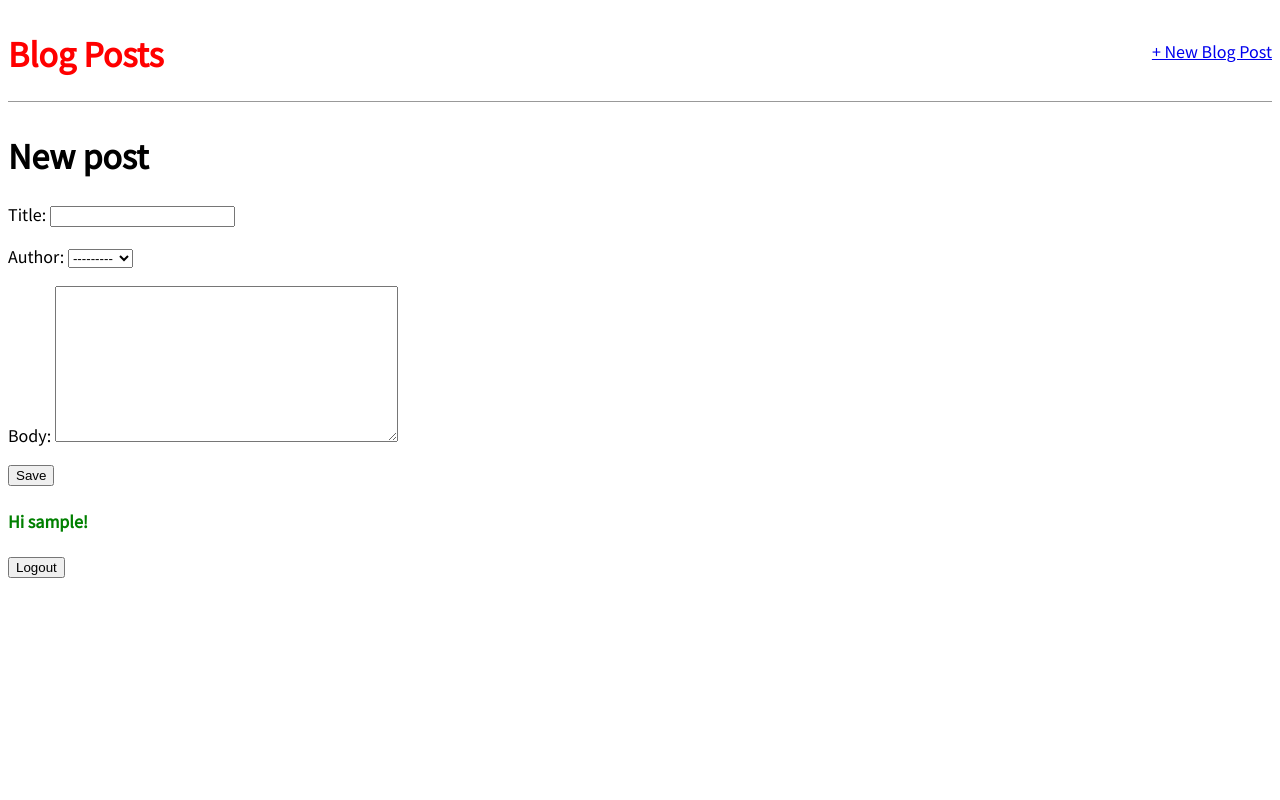
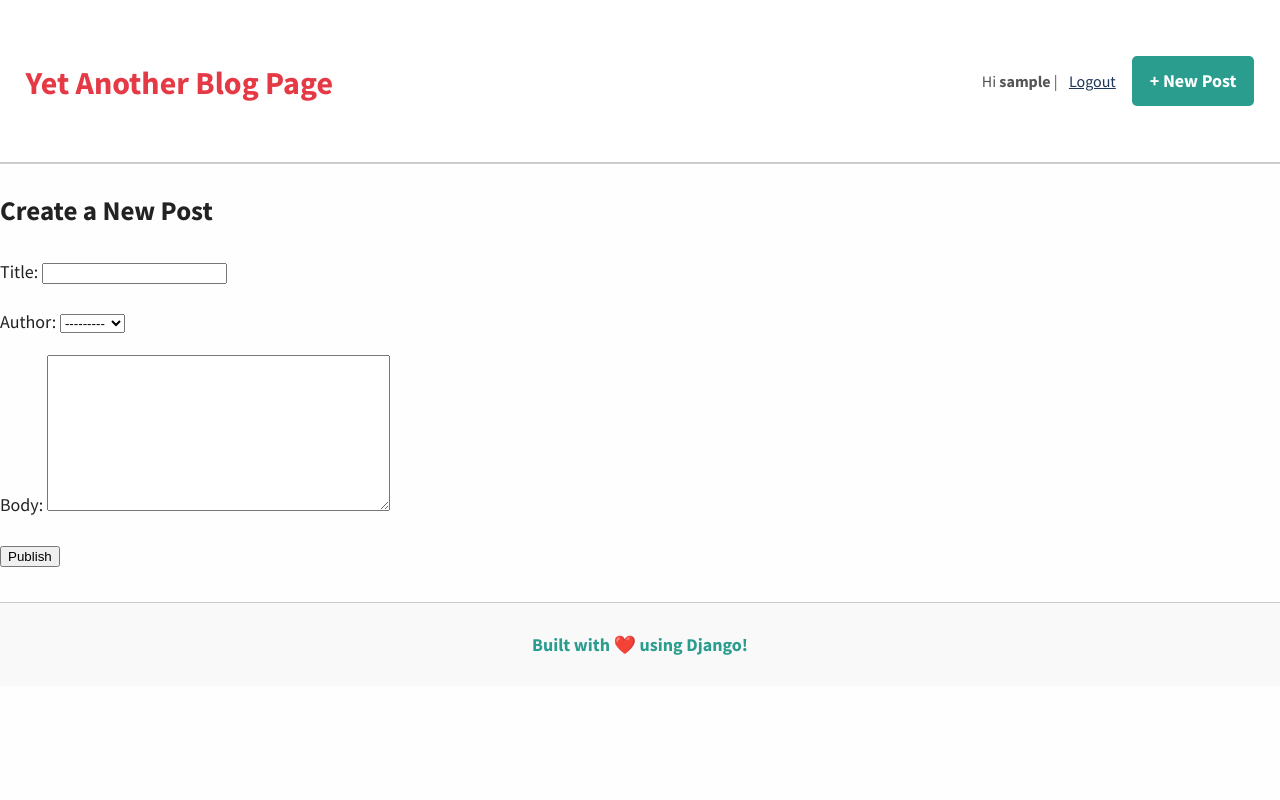
Before and after one commit to eddyctid/crud-project, a Django app: page /blogpost/new/ in a window 1280 px wide. Run offline with Django 5.2, Linux system fonts and the light colour scheme; the visitor is signed in with stand-in values (Sample User, id 1); data comes from the database, SQL or seed files in the repository.

Commit message:
modernize UI

```diff
--- a/static/css/base.css
+++ b/static/css/base.css
@@ -1,46 +1,108 @@
+:root {
+    --font-base: 'Source Sans Pro', sans-serif;
+    --font-size-base: 1.125rem; /* 18px */
+    --color-primary: #e63946;  /* red */
+    --color-secondary: #2a9d8f; /* teal */
+    --color-link: #1d3557;
+    --color-link-hover: #c77dff;
+    --color-border: #ccc;
+    --spacing-section: clamp(1rem, 2vw, 2rem);
+}
+
 body {
-    font-family: 'Source Sans Pro', sans-serif;
-    font-size: 18px;
+    font-family: var(--font-base);
+    font-size: var(--font-size-base);
+    line-height: 1.75;
+    margin: 0;
+    padding: 0;
+    background-color: #fefefe;
+    color: #222;
 }
 
 header {
-    border-bottom: 1px solid #999;
-    margin-bottom: 2rem;
     display: flex;
+    justify-content: space-between;
+    align-items: center;
+    padding: var(--spacing-section);
+    background-color: #ffffff;
+    border-bottom: 2px solid var(--color-border);
+    flex-wrap: wrap;
+    gap: 1rem;
 }
 
 header h1 a {
-    color: red;
+    font-size: 2rem;
+    font-weight: 700;
+    color: var(--color-primary);
     text-decoration: none;
 }
 
-footer h4{
-    color: green;
-    text-decoration: none;
-}
-
-
-.nav-left {
-    margin-right: auto;
+header h1 a:hover {
+    text-decoration: underline;
 }
 
 .nav-right {
     display: flex;
-    padding-top: 2rem;
+    align-items: center;
+    gap: 1rem;
+    flex-wrap: wrap;
+}
+
+.user-info {
+    font-size: 1rem;
+    color: #555;
+}
+
+.button-link {
+    background-color: var(--color-secondary);
+    color: #fff;
+    padding: 0.5em 1em;
+    border-radius: 5px;
+    text-decoration: none;
+    font-weight: 600;
+    transition: background-color 0.3s ease;
+}
+
+.button-link:hover {
+    background-color: #21867a;
+}
+
+.logout-link {
+    color: var(--color-link);
+    text-decoration: underline;
+    font-weight: 500;
+    margin-left: 0.5em;
+}
+
+.logout-link:hover {
+    color: var(--color-link-hover);
 }
 
 .post-entry {
-    margin-bottom: 2rem;
+    margin-bottom: var(--spacing-section);
+    padding: 1rem;
+    border: 1px solid var(--color-border);
+    border-radius: 8px;
+    background-color: #fafafa;
+    transition: box-shadow 0.3s ease;
+}
+
+.post-entry:hover {
+    box-shadow: 0 2px 10px rgba(0, 0, 0, 0.05);
 }
 
 .post-entry h2 {
-    margin: 0.5rem 0;
+    font-size: 1.6rem;
+    margin-top: 0;
 }
 
-.post-entry h2 a,
-.post-entry h2 a:visited {
-    color: blue;
+.post-entry h2 a {
+    color: var(--color-link);
     text-decoration: none;
+}
+
+.post-entry h2 a:hover {
+    color: var(--color-link-hover);
 }
 
 .post-entry p {
@@ -48,6 +110,27 @@ footer h4{
     font-weight: 400;
 }
 
-.post-entry h2 a:hover {
-    color: orchid;
+footer {
+    padding: var(--spacing-section);
+    border-top: 1px solid var(--color-border);
+    background-color: #f9f9f9;
+    text-align: center;
+    margin-top: 2rem;
 }
+
+footer h4 {
+    color: var(--color-secondary);
+    margin: 0;
+}
+
+@media (max-width: 768px) {
+    header {
+        flex-direction: column;
+        align-items: flex-start;
+    }
+
+    .nav-right {
+        flex-direction: column;
+        align-items: flex-start;
+    }
+}
--- a/templates/base.html
+++ b/templates/base.html
@@ -1,34 +1,43 @@
-{%load static%}
-<html>
+{% load static %}
+<!DOCTYPE html>
+<html lang="en">
 <head>
+    <meta charset="UTF-8">
+    <meta name="viewport" content="width=device-width, initial-scale=1.0">
     <title>Django Blog</title>
-        <link href="https://fonts.googleapis.com/css?family=Source+Sans+Pro:400" rel="stylesheet">
+    <link href="https://fonts.googleapis.com/css2?family=Source+Sans+Pro:wght@400;700&display=swap" rel="stylesheet">
     <link rel="stylesheet" href="{% static 'css/base.css' %}">
 </head>
 <body>
     <header>
-            <div class="nav-left"><h1><a href="{% url 'blog_list_view' %}">Blog Posts</a></h1></div>
-            <div class="nav-right">
-                <a href="{% url 'blog_create_view' %}">+ New Blog Post</a>
+        <div class="nav-left">
+            <h1><a href="{% url 'blog_list_view' %}">Yet Another Blog Page</a></h1>
         </div>
+        <nav class="nav-right">
+            {% if user.is_authenticated %}
+                <p class="user-info">
+                    Hi <strong>{{ user.username }}</strong> |
+                    <a href="#" onclick="document.getElementById('logout-form').submit(); return false;" class="logout-link">Logout</a>
+                </p>
+                <form id="logout-form" method="post" action="{% url 'logout' %}" style="display: none;">
+                    {% csrf_token %}
+                </form>
+            {% else %}
+                <p class="user-info">
+                    You are not logged in <a href="{% url 'login' %}">Log In</a>
+                </p>
+            {% endif %}
+            <a href="{% url 'blog_create_view' %}" class="button-link">+ New Post</a>
+        </nav>
     </header>
-        <div>
+
+    <main>
         {% block content %}
         {% endblock content %}
-        </div>
+    </main>
+
     <footer>
-            {% if user.is_authenticated %}
-                <div><h4><p>Hi {{ user.username }}!</p></h4></div>
-                <div>
-                    <form method="post" action="{% url 'logout' %}">
-                        {% csrf_token %}
-                        <button type="submit">Logout</button>
-                    </form>
-                </div>
-            {% else %}
-                <p>You are not logged in.</p>
-                <div><h4><a href="{% url 'login' %}">Log In</a></h4></div>
-            {% endif %}
+        <h4>Built with ❤️ using Django!</h4>
     </footer>
 </body>
 </html>
--- a/templates/blogcreate.html
+++ b/templates/blogcreate.html
@@ -1,15 +1,16 @@
 <!-- templates/post_new.html -->
 {% extends "base.html" %}
 {% block content %}
-
+<section class="form-section">
     {% if user.is_authenticated %}
-    <h1>New post</h1>
-    <form action="" method="post">
+        <h1>Create a New Post</h1>
+        <form action="" method="post" class="styled-form">
             {% csrf_token %}
             {{ form.as_p }}
-        <input type="submit" value="Save">
+            <input type="submit" value="Publish" class="submit-button">
         </form>
     {% else %}
-    <p>Only logged in users are allowed to Post!</p>
+        <p class="warning-message">Only logged in users are allowed to post!</p>
     {% endif %}
+</section>
 {% endblock content %}
```
Lines whose indentation alone changed are shown as unchanged.
